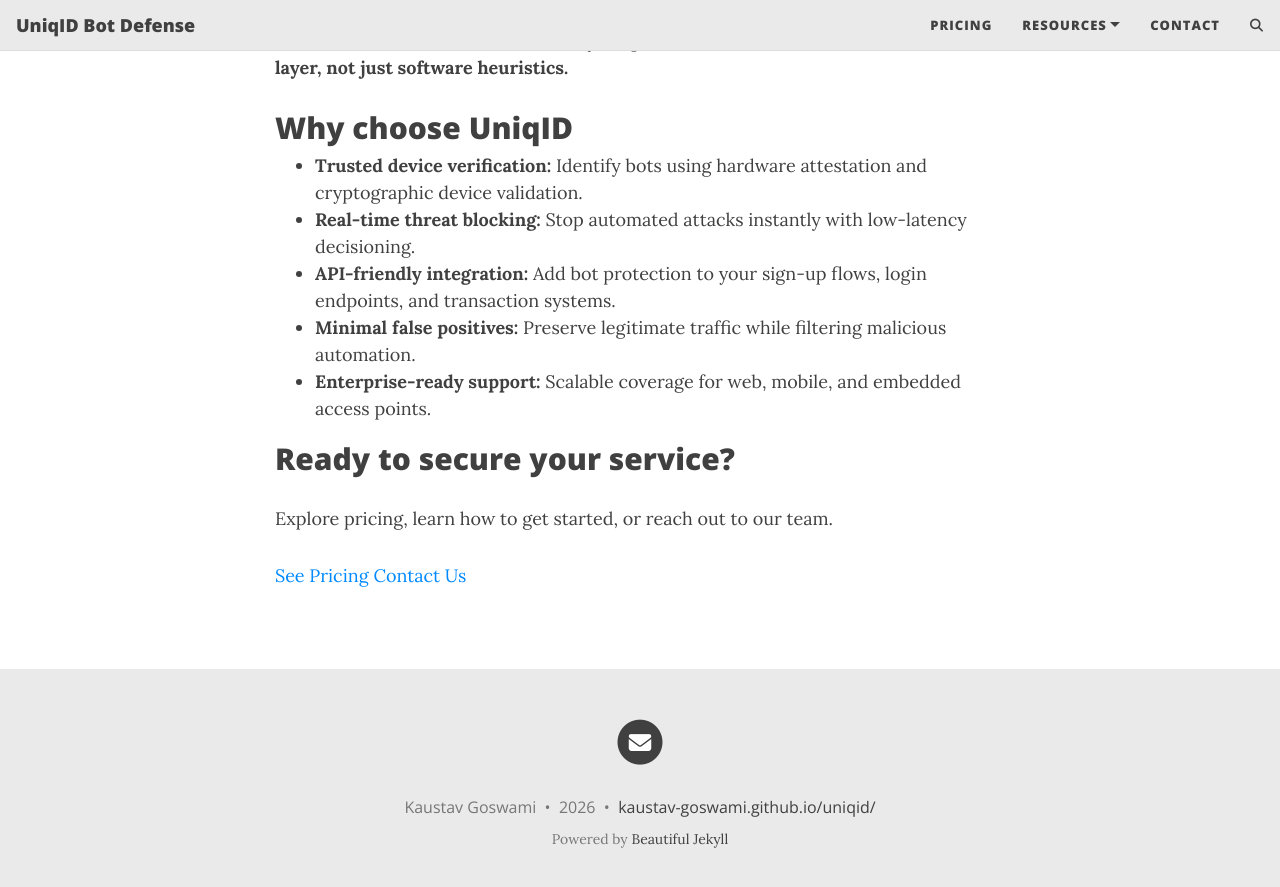
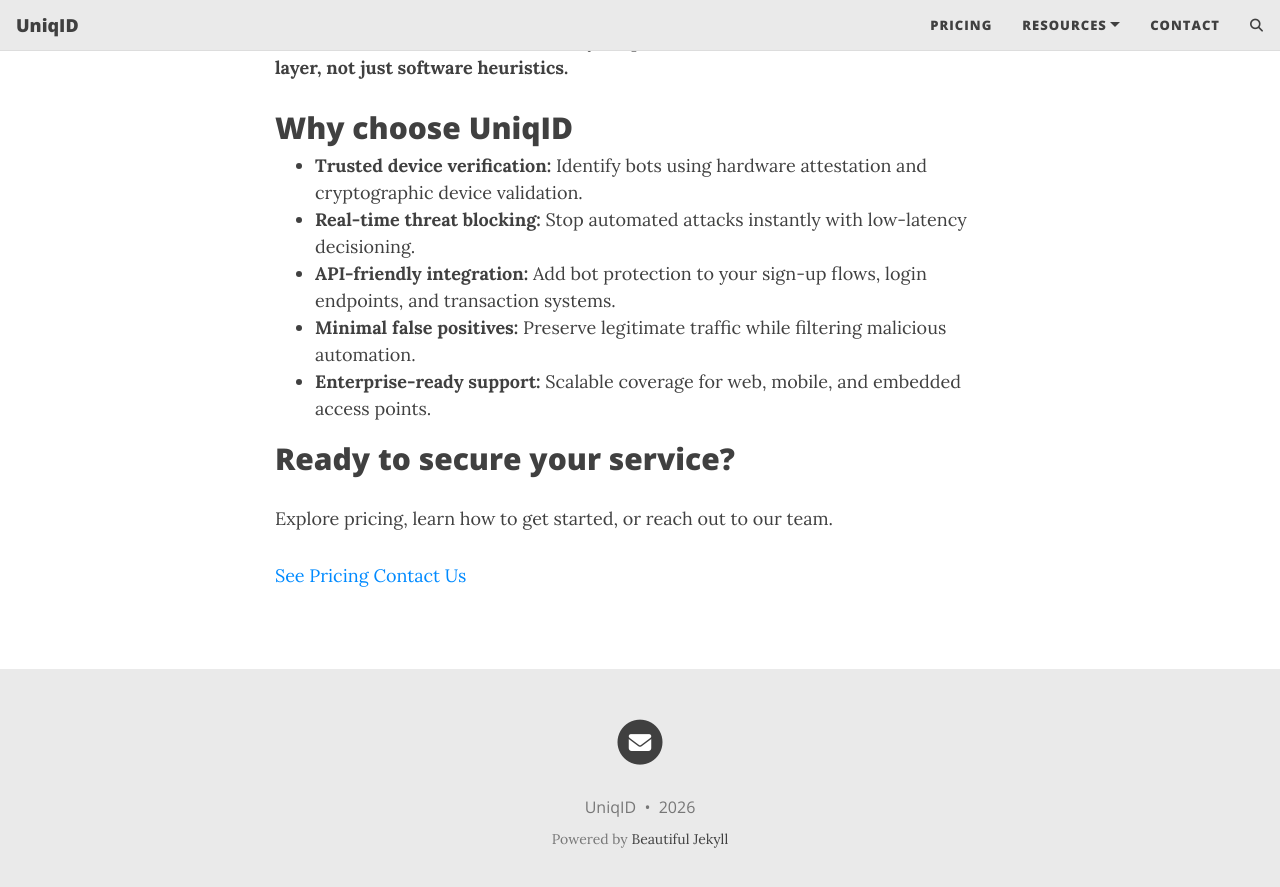
Before and after one commit to kaustav-goswami/uniqid, a Jekyll site: the page built from index.html, in a window 1280 px wide and 900 px high, scrolled down 662 px. Shown: the top 887 px of the window. Built offline with Jekyll 4.4.1, drawn with Linux system fonts in a browser that asks for light colours; the list of posts is cut into pages by our own code; comment, search, counter and statistics services are not loaded.

Commit message:
updated to uniqid everything
Signed-off-by: Kaustav Goswami <kggoswami@ucdavis.edu>

```diff
--- a/_config.yml
+++ b/_config.yml
@@ -10,10 +10,10 @@
 ############################
 
 # Name of website
-title: UniqID Bot Defense
+title: UniqID
 
 # Your name to show in the footer
-author: Kaustav Goswami
+author: UniqID
 
 ###############################################
 # --- List of links in the navigation bar --- #
@@ -101,7 +101,7 @@
 
 # How to display the link to your website in the footer
 # Remove this if you don't want a link in the footer
-url-pretty: "kaustav-goswami.github.io/uniqid/"
+# url-pretty: "kaustav-goswami.github.io/uniqid/"
 
 # Add the website title to the title of every page
 title-on-all-pages: true
```
